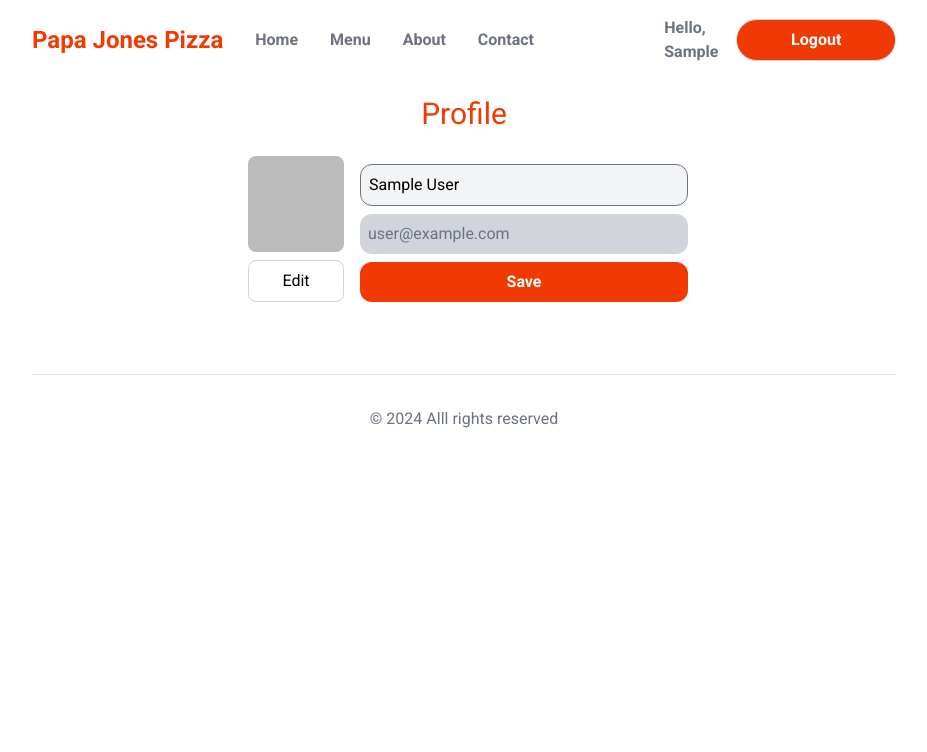
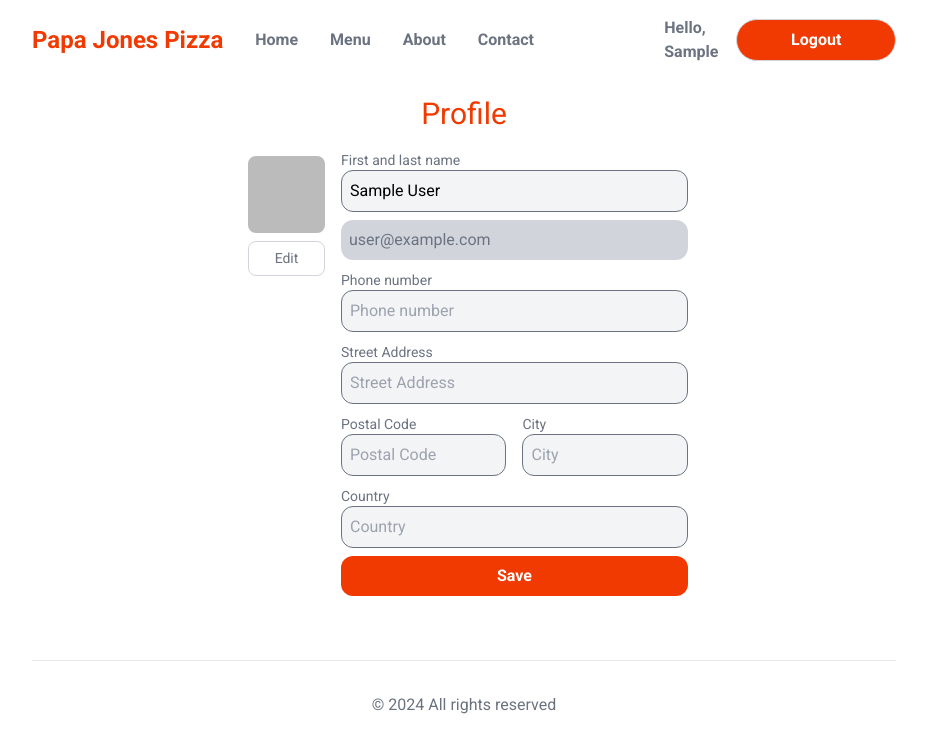
Before and after one commit to AjayVinjamuri013/food-ordering-app, a Next.js app: page /profile in a window 1280 px wide. Shown: the top 752 px of the page, without its empty margins (176-1103 px from the left). Built offline with nearby package versions, Linux system fonts and the light colour scheme; no server answers; sample sign-in values are in the browser's storage.

Commit message:
Profile Page completed

```diff
--- a/package.json
+++ b/package.json
@@ -18,6 +18,7 @@
     "next-auth": "^4.24.7",
     "react": "^18",
     "react-dom": "^18",
+    "react-hot-toast": "^2.4.1",
     "uniqid": "^5.4.0",
     "uniqueid": "^1.0.0"
   },
--- a/src/app/Components/Layout/InfoBox.js
+++ /dev/null
@@ -1,7 +0,0 @@
-export default function InfoBox({children}){
-  return(
-    <div className="text-center bg-blue-200 p-4 rounded-lg border border-blue-300">
-      {children}
-    </div>
-  )
-}
--- a/src/app/Components/Layout/SuccessBox.js
+++ /dev/null
@@ -1,7 +0,0 @@
-export default function SuccessBox({children}){
-  return(
-    <div className="text-center bg-green-200 p-4 rounded-lg border border-green-300">
-      {children}
-    </div>
-  )
-}
--- a/src/app/api/profile/route.js
+++ b/src/app/api/profile/route.js
@@ -9,17 +9,16 @@ export async function PUT(req){
   const session = await getServerSession(authOptions);
   const email = session.user.email;
 
-  const update = {}
-
-  if('name' in data) {
-    update.name = data.name;
-  }
-  if('image' in data){
-    update.image = data.image
-  }
-  if(Object.keys(update).length > 0){
-    await User.updateOne({email}, update);
-  }
+  await User.updateOne({email}, data);
 
   return Response.json(true);
 }
+
+export async function GET() {
+  mongoose.connect(process.env.MONGO_URL);
+  const session = await getServerSession(authOptions);
+  const email = session.user.email;
+  return Response.json(
+    await User.findOne({email})
+  )
+}
--- a/src/app/globals.css
+++ b/src/app/globals.css
@@ -9,17 +9,26 @@ section.hero{
 
 input[type="email"],
 input[type="password"],
+input[type="tel"],
 input[type="text"] {
-  @apply block w-full my-2 rounded-xl;
+  @apply block w-full mb-2 rounded-xl;
   @apply block border p-2 border-gray-500 bg-gray-100;
 }
 
 input[type="email"]:disabled,
 input[type="password"]:disabled,
+input[type="tel"]:disabled
 input[type="text"]:disabled {
   @apply bg-gray-300 border-0 cursor-not-allowed text-gray-500;
 }
 
+label{
+  @apply text-gray-500 text-sm leading-tight;
+}
+
+label + input{
+  margin-top: -2px;
+}
 /*  this is for default buttons */
 button{
   @apply block w-full text-gray-700 font-semibold;
--- a/src/app/layout.js
+++ b/src/app/layout.js
@@ -2,6 +2,7 @@ import { Roboto } from "next/font/google";
 import "./globals.css";
 import Header from "./Components/Layout/Header";
 import { AppProvider } from "./Components/AppContext";
+import { Toaster } from "react-hot-toast";
 
 const roboto = Roboto({ subsets: ["latin"], weight: ['400','500','700'] });
 
@@ -16,10 +17,11 @@ export default function RootLayout({ children }) {
       <body className={roboto.className}>
         <main className="max-w-4xl mx-auto p-4">
           <AppProvider>
+            <Toaster/>
             <Header/>
             {children}
             <footer className="border-t p-8 text-center text-gray-500 mt-16">
-              &copy; 2024 Alll rights reserved
+              &copy; 2024 All rights reserved
             </footer>
           </AppProvider>
         </main>
--- a/src/app/profile/page.js
+++ b/src/app/profile/page.js
@@ -4,54 +4,87 @@ import { useSession } from "next-auth/react"
 import Image from "next/image";
 import { redirect } from "next/navigation";
 import { useEffect, useState } from "react";
-import InfoBox from "../Components/Layout/InfoBox";
-import SuccessBox from "../Components/Layout/SuccessBox";
+import toast from "react-hot-toast";
 
 export default function ProfilePage(){
   const session = useSession();
   const [userName, setUsername] = useState('');
-  const [profileSaved, setProfileSaved] = useState(false);
-  const [isSaving, setIsSaving] = useState(false);
-  const [isUploading, setIsUploading] = useState(false);
   const [image, setImage] = useState('');
+  const [phone, setPhone] =useState('');
+  const [streetAddress, setStreetAddress] = useState('');
+  const [postalCode, setPostalCode] = useState('');
+  const [city, setCity] = useState('');
+  const [country, setCountry] = useState('');
   const {status} = session;
 
   useEffect(() => {
     if(status === 'authenticated') {
       setUsername(session.data.user.name);
       setImage(session.data?.user.image);
+      fetch('/api/profile').then(response => {
+        response.json().then(data => {
+          setPhone(data.phone);
+          setStreetAddress(data.streetAddress);
+          setPostalCode(data.postalCode);
+          setCity(data.city);
+          setCountry(data.country);
+        })
+      })
     }
   },[status, session]);
 
   async function handleProfileInfoUpdate(event){
     event.preventDefault();
-    setProfileSaved(false);
-    setIsSaving(true);
+    const savingPromise = new Promise( async (resolve, reject) => {
       const response = await fetch("/api/profile", {
         method: 'PUT',
         headers: {'Content-Type':'application/json'},
-      body: JSON.stringify({name: userName, image}),
+        body: JSON.stringify({
+          name: userName,
+          image,
+          streetAddress,
+          phone,
+          postalCode,
+          city,
+          country
+        }),
       });
-    if(response.ok){
-      setProfileSaved(true);
-    }
-    setIsSaving(false);
+      if(response.ok)
+        resolve()
+      else
+        reject();
+    });
+    await toast.promise(savingPromise, {
+      loading: 'Saving...',
+      success: 'Profile saved!',
+      error:'Error in saving profile.'
+    })
   }
 
   async function handleFileChange(event){
     const files = event.target.files;
-    setIsUploading(true);
     if(files?.length === 1){
       const data = new FormData;
       data.set('file',files[0])
+
+      const uploadPromise = new Promise(async (resolve, reject) => {
         const response = await fetch('/api/upload', {
           method: 'POST',
           body: data
+        });
+        if(response.ok){
+          const link = await response.json();
+          setImage(link);
+          resolve();
+        } else{
+          reject();
+        }
       })
-      const link = await response.json();
-      console.log(link);
-      setImage(link);
-      setIsUploading(false);
+      await toast.promise(uploadPromise, {
+        loading: 'Uploading...',
+        success: 'Profile Image saved!',
+        error:'Error in saving profile image.'
+      })
     }
   }
 
@@ -68,16 +101,7 @@ export default function ProfilePage(){
         Profile
       </h1>
       <div className="max-w-md mx-auto">
-        {profileSaved && (
-          <SuccessBox> Profile saved!</SuccessBox>
-        )}
-        {isSaving && (
-          <InfoBox>Saving...</InfoBox>
-        )}
-        {isUploading && (
-          <InfoBox> Uploading Image...</InfoBox>
-        )}
-        <div className="flex gap-2 items-center">
+        <div className="flex gap-2">
           <div>
             <div className="p-2 rounded-lg relative max-w-[120px]">
               {image && (
@@ -90,8 +114,25 @@ export default function ProfilePage(){
             </div>
           </div>
           <form className="grow" onSubmit={handleProfileInfoUpdate}>
+            <label>First and last name</label>
             <input type="text" value={userName} onChange={(event) => setUsername(event.target.value)} placeholder="First and last name"></input>
             <input type="email" disabled={true} value={session.data?.user.email}></input>
+            <label>Phone number</label>
+            <input type="tel" value={phone} onChange={(event)=>setPhone(event.target.value)} placeholder="Phone number"/>
+            <label>Street Address</label>
+            <input type="text" value={streetAddress} onChange={(event)=>setStreetAddress(event.target.value)} placeholder="Street Address"/>
+            <div className="flex gap-4">
+              <div>
+                <label>Postal Code</label>
+                <input type="text" value={postalCode} onChange={(event)=>setPostalCode(event.target.value)} placeholder="Postal Code"/>
+              </div>
+              <div>
+                <label>City</label>
+                <input type="text" value={city} onChange={(event)=>setCity(event.target.value)} placeholder="City"/>
+              </div>
+            </div>
+            <label>Country</label>
+            <input type="text" value={country} onChange={(event)=>setCountry(event.target.value)} placeholder="Country"/>
             <button type="submit">Save</button>
           </form>
         </div>
--- a/src/models/UserModel.js
+++ b/src/models/UserModel.js
@@ -1,5 +1,4 @@
 const { Schema, models, model } = require("mongoose");
-var bcrypt = require('bcryptjs');
 
 const UserSchema = new Schema({
   name:{type: String},
@@ -9,6 +8,12 @@ const UserSchema = new Schema({
     required: true,
   },
   image: {type:String},
+  phone: {type:String},
+  streetAddress: {type:String},
+  postalCode: {type:String},
+  city: {type:String},
+  phone: {type:String},
+  country: {type:String},
 }, {timestamps: true});
 
 export const User = models.User || model('User', UserSchema);
```
Also changed, not shown: 1 other file (tests, documents, lock files or other folders). Lines whose indentation alone changed are shown as unchanged.
